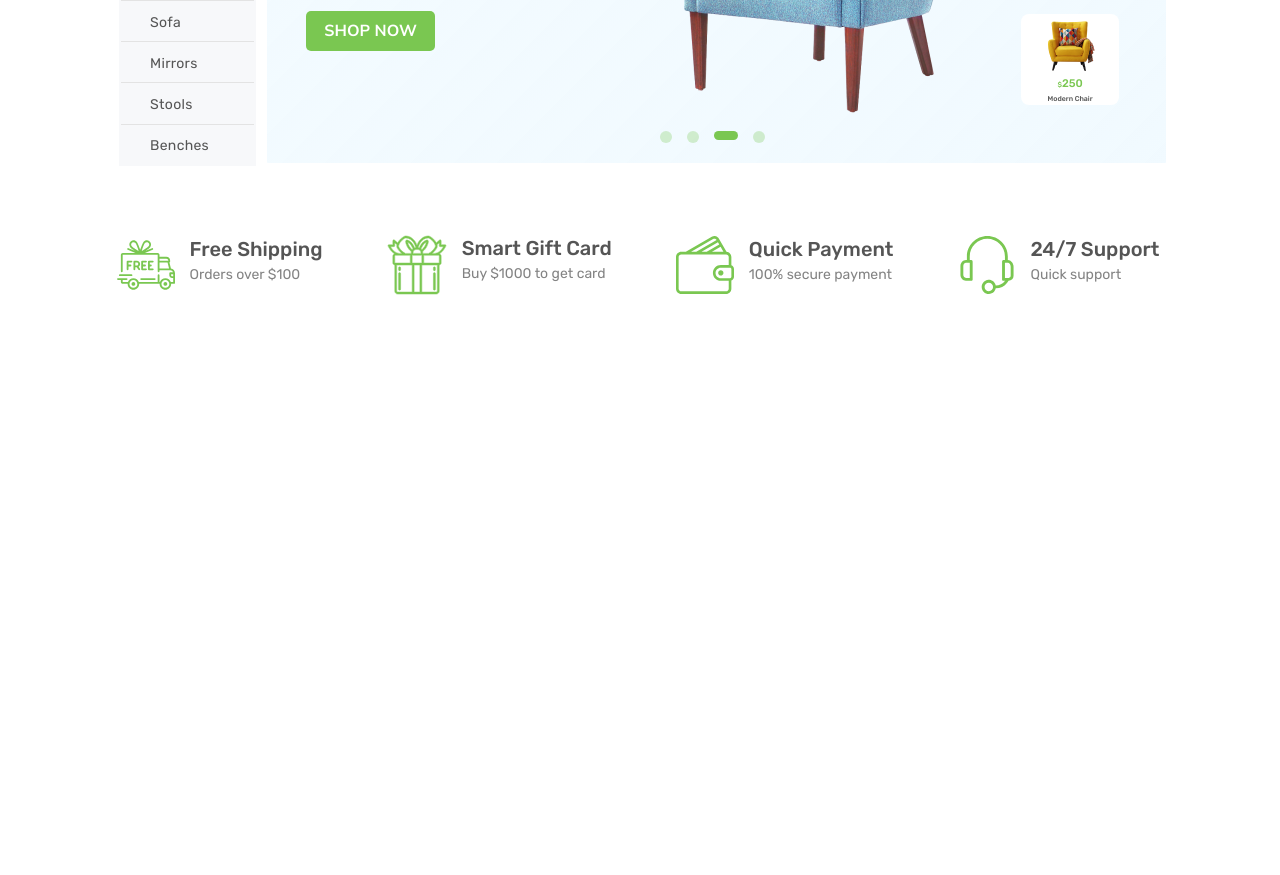
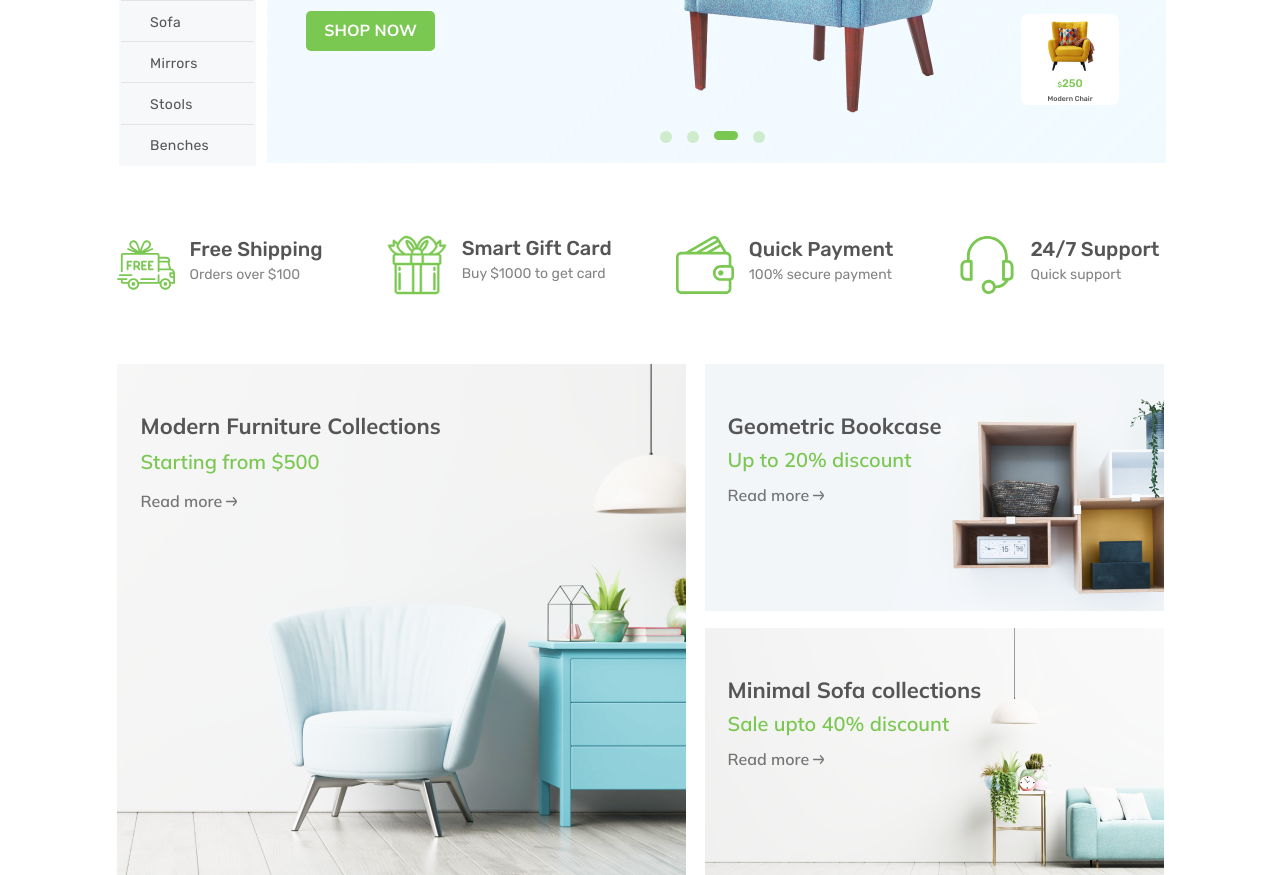
Before and after one commit to lone-firefly/furniking, a plain HTML site: page index.html in a window 1280 px wide. Shown: the part 498-1373 px from the top of the page. Before the commit the page ends 800 px from the top, so only its background shows below. Drawn offline with Linux system fonts and the light colour scheme.

Commit message:
feat: "collection section, adaptive"

```diff
--- /dev/null
+++ b/blocks/collection/__container/_big/collection__container_big.css
@@ -0,0 +1,10 @@
+.collection__container_big {
+  background-image: url("../../../../images/collection/furniture.png");
+  background-repeat: no-repeat;
+  background-size: cover;
+  max-width: 669px;
+  /* width: 46.46vw; */
+  width: 44.46vw;
+  min-width: 200px;
+  height: 511px;
+}
--- /dev/null
+++ b/blocks/collection/__container/_small/_bookcase/collection__container_small_bookcase.css
@@ -0,0 +1,3 @@
+.collection__container_small_bookcase {
+  background-image: url("../../../../../images/collection/bookcase.png");
+}
--- /dev/null
+++ b/blocks/collection/__container/_small/_sofa/collection__container_small_sofa.css
@@ -0,0 +1,3 @@
+.collection__container_small_sofa {
+  background-image: url("../../../../../images/collection/sofa.png");
+}
--- /dev/null
+++ b/blocks/collection/__container/_small/collection__container_small.css
@@ -0,0 +1,6 @@
+.collection__container_small {
+  background-repeat: no-repeat;
+  background-size: cover;
+  width: 485px;
+  height: 247px;
+}
--- /dev/null
+++ b/blocks/collection/__container/collection__container.css
@@ -0,0 +1,4 @@
+.collection__container {
+  box-sizing: border-box;
+  padding: 49px 0 0 24px;
+}
--- /dev/null
+++ b/blocks/collection/__gr-arr/collection__gr-arr.css
@@ -0,0 +1,4 @@
+.collection__gr-arr {
+  gap: 2.96px;
+  align-items: center;
+}
--- /dev/null
+++ b/blocks/collection/__gr-text/collection__gr-text.css
@@ -0,0 +1,3 @@
+.collection__gr-text {
+  font-family: "Mulish", sans-serif;
+}
--- /dev/null
+++ b/blocks/collection/__subtitle/_small/collection__subtitle_small.css
@@ -0,0 +1,3 @@
+.collection__subtitle_small {
+  margin: 8px 0 9px 0;
+}
--- /dev/null
+++ b/blocks/collection/__subtitle/collection__subtitle.css
@@ -0,0 +1,8 @@
+.collection__subtitle {
+  margin: 0;
+  color: var(--green);
+  font-size: 20px;
+  font-weight: 600;
+  line-height: 26px;
+  margin: 10px 0 13px 0;
+}
--- /dev/null
+++ b/blocks/collection/__text/collection__text.css
@@ -0,0 +1,6 @@
+.collection__text {
+  margin: 0;
+  color: var(--grey);
+  font-size: 16px;
+  line-height: 26px;
+}
--- /dev/null
+++ b/blocks/collection/__title/collection__title.css
@@ -0,0 +1,7 @@
+.collection__title {
+  margin: 0;
+  color: var(--dark-grey);
+  font-size: 22px;
+  font-weight: 700;
+  line-height: 26px;
+}
--- /dev/null
+++ b/blocks/collection/collection.css
@@ -0,0 +1,13 @@
+.collection {
+  flex-wrap: wrap;
+  flex-direction: column;
+  height: 511px;
+  row-gap: 17px;
+  column-gap: 18px;
+  align-content: space-between;
+  width: 81.39vw;
+  min-width: 1047px;
+  max-width: 1174px;
+  justify-self: center;
+  overflow: hidden;
+}
--- a/index.html
+++ b/index.html
@@ -226,6 +226,55 @@
           </div>
         </div>
       </section>
+      <section class="collection flex">
+        <div class="collection__container collection__container_big">
+          <div class="collection__gr-text">
+            <p class="collection__title">Modern Furniture Collections</p>
+            <p class="collection__subtitle">Starting from $500</p>
+            <div class="collection__gr-arr flex">
+              <p class="collection__text">Read more</p>
+              <img
+                class="collection__img-arr"
+                src="./images/collection/arrow.svg"
+              />
+            </div>
+          </div>
+        </div>
+        <div
+          class="collection__container collection__container_small collection__container_small_bookcase"
+        >
+          <div class="collection__gr-text">
+            <p class="collection__title">Geometric Bookcase</p>
+            <p class="collection__subtitle collection__subtitle_small">
+              Up to 20% discount
+            </p>
+            <div class="collection__gr-arr flex">
+              <p class="collection__text">Read more</p>
+              <img
+                class="collection__img-arr"
+                src="./images/collection/arrow.svg"
+              />
+            </div>
+          </div>
+        </div>
+        <div
+          class="collection__container collection__container_small collection__container_small_sofa"
+        >
+          <div class="collection__gr-text">
+            <p class="collection__title">Minimal Sofa collections</p>
+            <p class="collection__subtitle collection__subtitle_small">
+              Sale upto 40% discount
+            </p>
+            <div class="collection__gr-arr flex">
+              <p class="collection__text">Read more</p>
+              <img
+                class="collection__img-arr"
+                src="./images/collection/arrow.svg"
+              />
+            </div>
+          </div>
+        </div>
+      </section>
     </main>
     <footer class="footer"></footer>
     <script src="./script/index.js"></script>
--- a/pages/index.css
+++ b/pages/index.css
@@ -77,5 +77,19 @@
 @import "../blocks/plus/__text-gr/plus__text-gr.css";
 @import "../blocks/plus/__title/plus__title.css";
 @import "../blocks/plus/__text/plus__text.css";
+/* Collection */
+@import "../blocks/collection/collection.css";
+@import "../blocks/collection/__container/collection__container.css";
+@import "../blocks/collection/__container/_big/collection__container_big.css";
+@import "../blocks/collection/__container/_small/collection__container_small.css";
+@import "../blocks/collection/__container/_small/_bookcase/collection__container_small_bookcase.css";
+@import "../blocks/collection/__container/_small/_sofa/collection__container_small_sofa.css";
+@import "../blocks/collection/__gr-text/collection__gr-text.css";
+@import "../blocks/collection/__title/collection__title.css";
+@import "../blocks/collection/__subtitle/collection__subtitle.css";
+@import "../blocks/collection/__subtitle/_small/collection__subtitle_small.css";
+@import "../blocks/collection/__gr-arr/collection__gr-arr.css";
+@import "../blocks/collection/__text/collection__text.css";
+@import "../blocks/collection/__img-arr/collection__img-arr.css";
 /* Footer */
 @import "../blocks/footer/footer.css";
--- a/vendor/variables.css
+++ b/vendor/variables.css
@@ -3,6 +3,7 @@
   --white: #ffffff;
   --form-grey: rgba(227, 227, 227, 0.78);
   --text-grey: rgba(81, 81, 81, 0.71);
+  --grey: #757575;
   --dark-grey: #555555;
   --light-grey: #f7f8fa;
   --light-black: #2f2f2f;
```
Also changed, not shown: blocks/collection/__img-arr/collection__img-arr.css (added), images/collection/arrow.svg (added), images/collection/bookcase.png (added), images/collection/furniture.png (added), images/collection/sofa.png (added).
